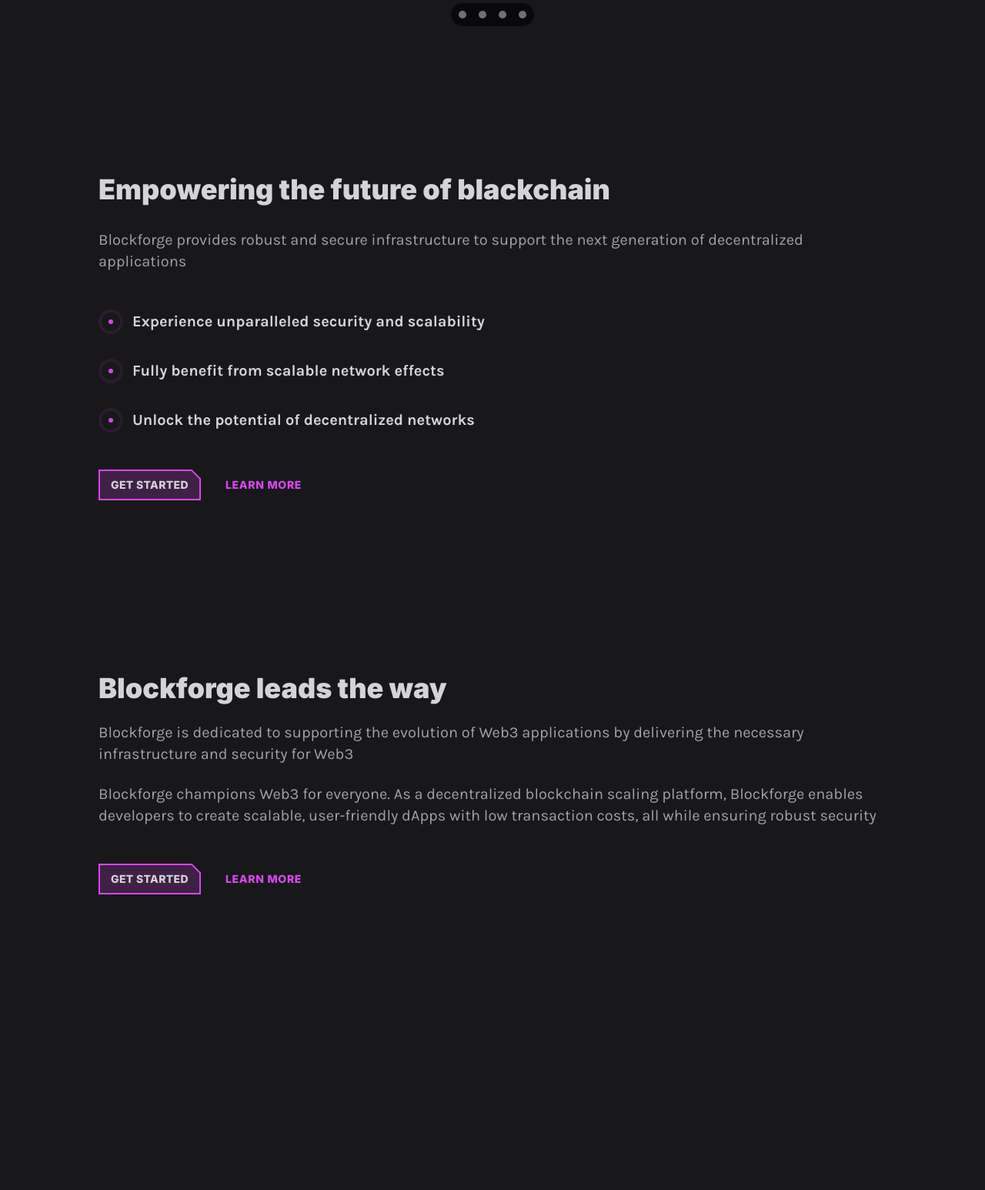
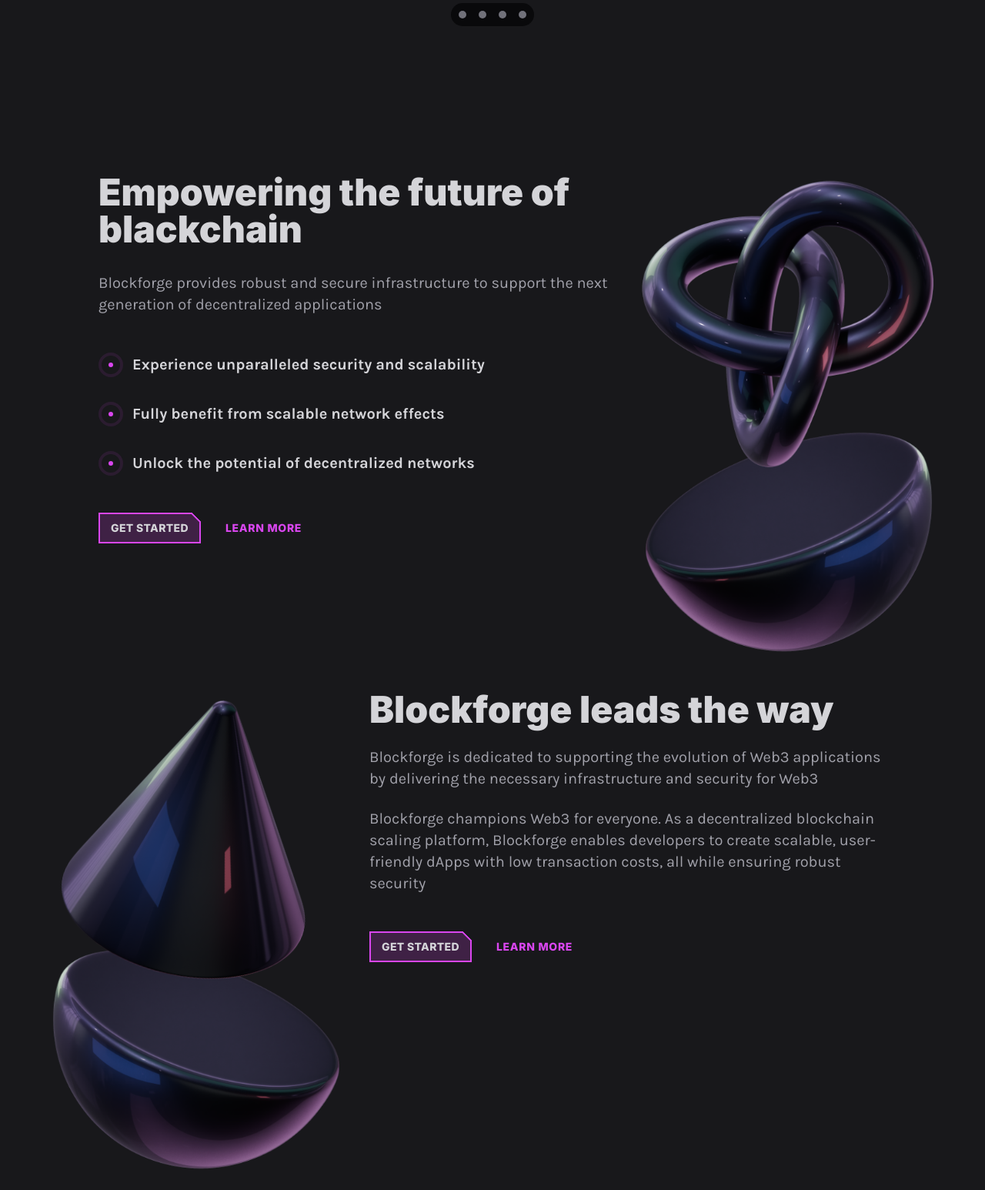
Before and after one commit to diego-teileche/Blockchain-Site, an Astro site: page / in a window 1280 px wide. Shown: the part 2700-4246 px from the top of the page at 77% size. Before the commit the page ends 3958 px from the top, so only its background shows below. Built offline with nearby package versions, Linux system fonts and the light colour scheme; Astro itself is replaced by a stand-in of ours.

Commit message:
Features Grid | Images
- Images added
- More styles added
- Some responsive design styles added

```diff
--- a/src/sections/FeaturesGrid.tsx
+++ b/src/sections/FeaturesGrid.tsx
@@ -9,11 +9,12 @@
 
 const FeaturesGrid = () => {
   return (
-    <section className="py-24">
+    <section className="overflow-x-clip py-24">
       <div className="container">
-        <div className="flex flex-col gap-56">
-          <div>
-            <h2 className="font-heading text-4xl font-black">
+        <div className="flex flex-col gap-56 md:gap-48">
+          <div className="grid grid-cols-3 gap-8">
+            <div className="col-span-2">
+              <h2 className="font-heading text-4xl font-black md:text-5xl">
                 Empowering the future of blackchain
               </h2>
               <p className="mt-8 text-xl text-zinc-400">
@@ -36,7 +37,38 @@
               </div>
             </div>
             <div>
-            <h2 className="font-heading text-4xl font-black">
+              <div className="relative z-0 inline-flex">
+                <img
+                  src="/assets/images/torus-knot.png"
+                  className="size-96 max-w-none"
+                  alt="Torus Knot 3D Image | Blockforge Site - Diego Tech"
+                />
+                <img
+                  src="/assets/images/hemisphere.png"
+                  className="absolute top-3/4 -z-10 size-96 scale-x-[-1]"
+                  alt="Hemisphere 3D Image | Blockforge Site - Diego Tech"
+                />
+              </div>
+            </div>
+          </div>
+
+          <div className="grid grid-cols-3 gap-8">
+            <div className="relative">
+              <div className="absolute right-0 z-0">
+                <img
+                  src="/assets/images/cone.png"
+                  className="size-96 max-w-none rotate-12"
+                  alt="Cone 3D Shape Image | Blockforge Site - Diego Tech"
+                />
+                <img
+                  src="/assets/images/hemisphere.png"
+                  className="absolute left-0 top-3/4 -z-10"
+                  alt="Hemisphere 3D Shape Image | Blockforge Site - Diego Tech"
+                />
+              </div>
+            </div>
+            <div className="col-span-2">
+              <h2 className="font-heading text-4xl font-black md:text-5xl">
                 Blockforge leads the way
               </h2>
               <div className="mt-6 flex flex-col gap-6 text-xl text-zinc-400">
@@ -48,8 +80,8 @@
                 <p>
                   Blockforge champions Web3 for everyone. As a decentralized
                   blockchain scaling platform, Blockforge enables developers to
-                create scalable, user-friendly dApps with low transaction costs,
-                all while ensuring robust security
+                  create scalable, user-friendly dApps with low transaction
+                  costs, all while ensuring robust security
                 </p>
               </div>
               <div className="mt-12 flex gap-8">
@@ -59,6 +91,7 @@
             </div>
           </div>
         </div>
+      </div>
     </section>
   )
 }
```
Lines whose indentation alone changed are shown as unchanged.
